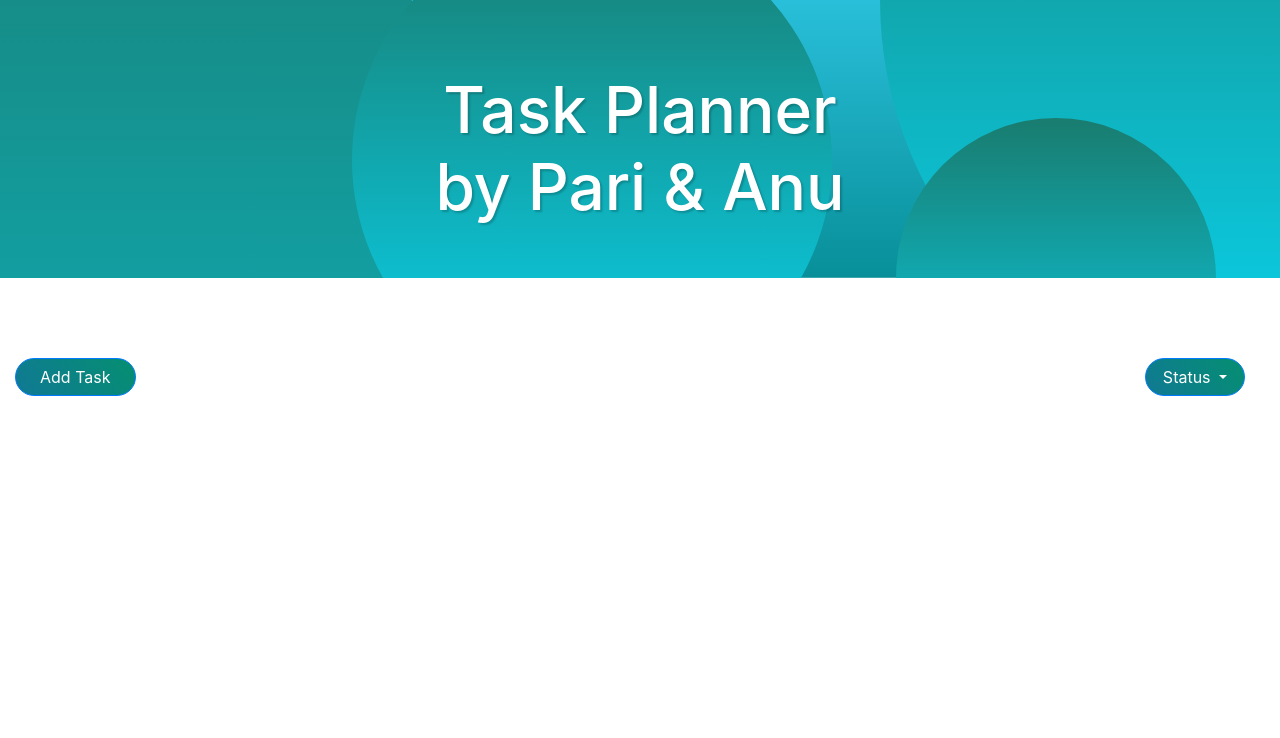
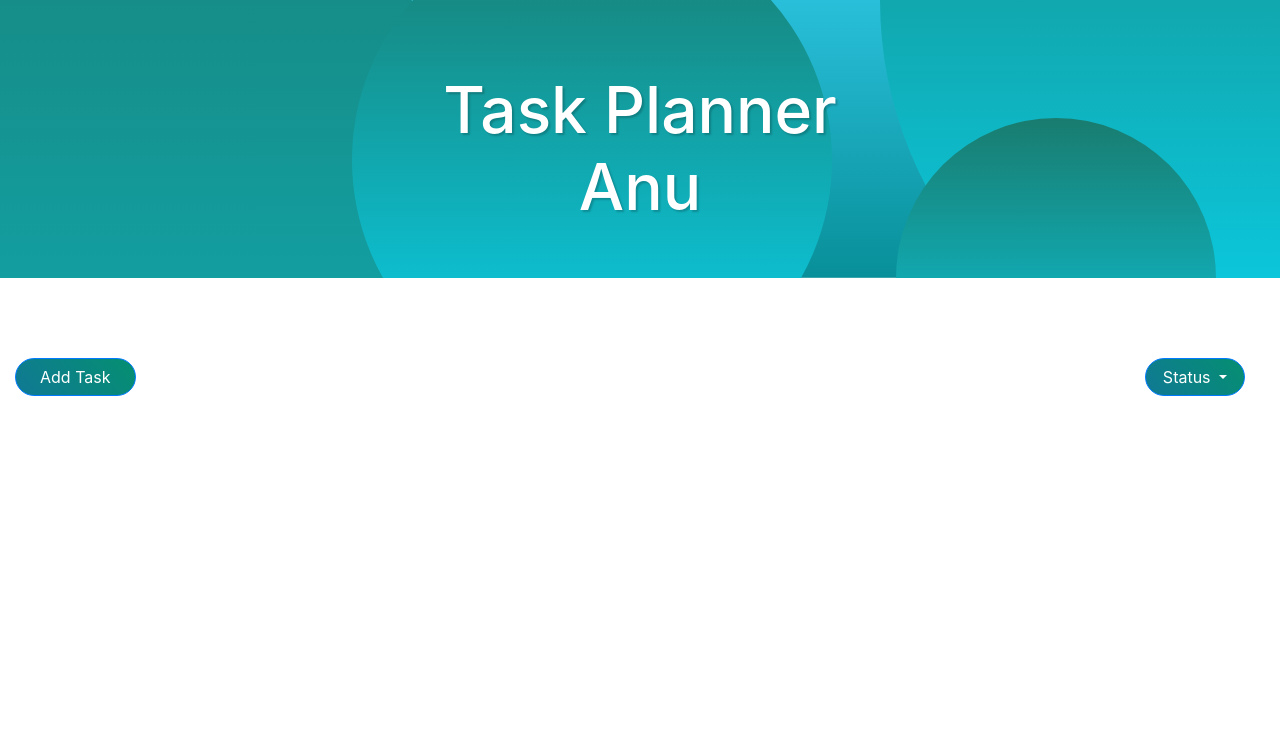
Before and after one commit to Pari184/TaskPlanner, a website built with Parcel: page index.html in a window 1280 px wide. Shown: the top 738 px of the page. Built offline with nearby package versions, Linux system fonts and the light colour scheme.

Commit message:
Latest changes

```diff
--- a/index.html
+++ b/index.html
@@ -17,7 +17,7 @@
         <div class="masthead-content">
             <div class="container">
                 <h1 class="masthead-heading mb-0">Task Planner</h1>
-                <h1 class="masthead-subheading mb-0">by Pari & Anu</h1>
+                <h1 class="masthead-subheading mb-0">Anu</h1>
             </div>
         </div>
         <div class="bg-circle-1 bg-circle"></div>
```
